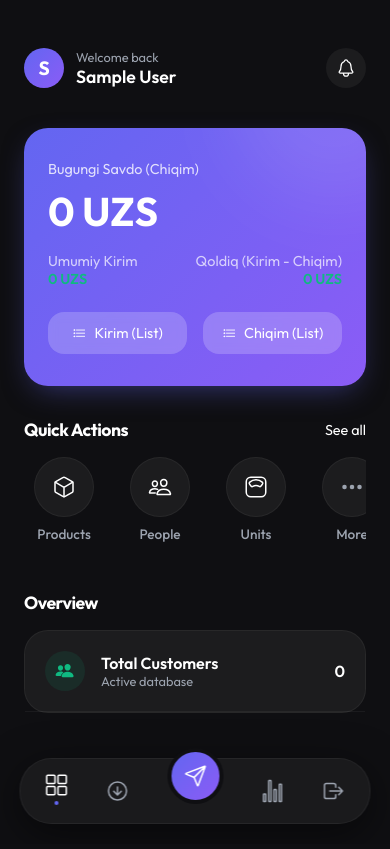
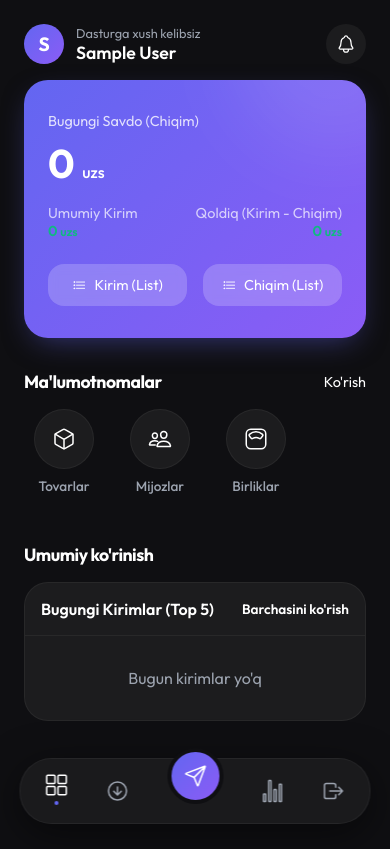
Before and after one commit to bekmuxtorov/mobile-app-for-sale-with-appsheet, a Django app: page / in a window 390 px wide. Before the commit the page ends 824 px from the top, so only its background shows below. Run offline with Django 5.2, Linux system fonts and the light colour scheme; the visitor is signed in with stand-in values (Sample User, id 1); data that the repository does not hold is empty; some libraries are stand-ins or nearby versions.

Commit message:
feat: Set up initial mobile sales application with base templates, user/product management, and core configuration.

```diff
--- a/config/settings.py
+++ b/config/settings.py
@@ -25,7 +25,7 @@ SECRET_KEY = 'django-insecure-$d5+0)hdjs=5r(%fb8d&@o25loimh(_3tt@_w^zqdx(s4el^a5
 # SECURITY WARNING: don't run with debug turned on in production!
 DEBUG = True
 
-ALLOWED_HOSTS = ["javlonsavdo.pythonanywhere.com"]
+ALLOWED_HOSTS = ["javlonsavdo.pythonanywhere.com", "localhost"]
 
 
 # Application definition
--- a/templates/base.html
+++ b/templates/base.html
@@ -1,5 +1,6 @@
 <!DOCTYPE html>
 <html lang="uz">
+
 <head>
     <meta charset="UTF-8">
     <meta name="viewport" content="width=device-width, initial-scale=1.0, maximum-scale=1.0, user-scalable=no">
@@ -7,7 +8,9 @@
     <!-- Google Fonts: Outfit for that modern tech feel, Inter as fallback -->
     <link rel="preconnect" href="https://fonts.googleapis.com">
     <link rel="preconnect" href="https://fonts.gstatic.com" crossorigin>
-    <link href="https://fonts.googleapis.com/css2?family=Outfit:wght@300;400;500;600;700&family=Inter:wght@400;500;600&display=swap" rel="stylesheet">
+    <link
+        href="https://fonts.googleapis.com/css2?family=Outfit:wght@300;400;500;600;700&family=Inter:wght@400;500;600&display=swap"
+        rel="stylesheet">
 
     <!-- Flatpickr for 24h Date Picking -->
     <link rel="stylesheet" href="https://cdn.jsdelivr.net/npm/flatpickr/dist/flatpickr.min.css">
@@ -25,9 +28,12 @@
     <style>
         :root {
             /* Dark Theme Colors */
-            --bg-color: #0F0F12;      /* Deep Black/Grey */
-            --card-bg: #1C1C1E;       /* Lighter Grey for cards */
-            --primary-gradient: linear-gradient(135deg, #6366F1 0%, #8B5CF6 100%); /* Indigo to Purple */
+            --bg-color: #0F0F12;
+            /* Deep Black/Grey */
+            --card-bg: #1C1C1E;
+            /* Lighter Grey for cards */
+            --primary-gradient: linear-gradient(135deg, #6366F1 0%, #8B5CF6 100%);
+            /* Indigo to Purple */
             --text-main: #FFFFFF;
             --text-secondary: #9CA3AF;
             --border-color: #2D2D30;
@@ -46,37 +52,46 @@
             background-color: var(--input-bg);
             border: 1px solid transparent;
             border-radius: var(--radius-lg);
-            height: 50px; /* Match form-control height */
+            height: 50px;
+            /* Match form-control height */
             display: flex;
             align-items: center;
         }
+
         .select2-container--default .select2-selection--single .select2-selection__rendered {
             color: white;
             padding-left: 1rem;
             line-height: normal;
         }
+
         .select2-container--default .select2-selection--single .select2-selection__arrow {
             height: 48px;
             right: 10px;
         }
+
         .select2-dropdown {
             background-color: var(--card-bg);
             border: 1px solid var(--border-color);
             border-radius: var(--radius-lg);
         }
+
         .select2-container--default .select2-search--dropdown .select2-search__field {
             background-color: var(--input-bg);
             color: white;
             border: 1px solid var(--border-color);
             border-radius: var(--radius-md);
         }
+
         .select2-container--default .select2-results__option--highlighted.select2-results__option--selectable {
-            background-color: #6366F1; /* Primary color */
+            background-color: #6366F1;
+            /* Primary color */
             color: white;
         }
+
         .select2-container--default .select2-results__option--selected {
             background-color: rgba(99, 102, 241, 0.2);
         }
+
         .select2-results__option {
             color: white;
         }
@@ -87,6 +102,7 @@
             border-collapse: collapse;
             font-size: 0.9rem;
         }
+
         .table-minimal th {
             text-align: left;
             padding: 1rem;
@@ -94,14 +110,17 @@
             font-weight: 500;
             border-bottom: 2px solid var(--border-color);
         }
+
         .table-minimal td {
             padding: 1rem;
-            border-bottom: 1px solid rgba(255,255,255,0.05);
+            border-bottom: 1px solid rgba(255, 255, 255, 0.05);
             color: var(--text-main);
         }
+
         .table-minimal tr:last-child td {
             border-bottom: none;
         }
+
         .table-container {
             background: var(--card-bg);
             border-radius: var(--radius-lg);
@@ -123,13 +142,15 @@
             min-height: 100vh;
             display: flex;
             flex-direction: column;
-            padding-bottom: 80px; /* Space for bottom nav */
+            padding-bottom: 80px;
+            /* Space for bottom nav */
         }
 
         /* Container */
         .container {
             width: 100%;
-            max-width: 480px; /* Strict mobile width */
+            max-width: 480px;
+            /* Strict mobile width */
             margin: 0 auto;
             padding: var(--container-padding);
             flex: 1;
@@ -140,7 +161,6 @@
             display: flex;
             justify-content: space-between;
             align-items: center;
-            padding: 1.5rem 0;
             margin-bottom: 1rem;
         }
 
@@ -276,9 +296,20 @@
         }
 
         /* Typography */
-        h1, h2, h3 { font-weight: 700; letter-spacing: -0.5px; }
-        .text-center { text-align: center; }
-        .text-muted { color: var(--text-secondary); }
+        h1,
+        h2,
+        h3 {
+            font-weight: 700;
+            letter-spacing: -0.5px;
+        }
+
+        .text-center {
+            text-align: center;
+        }
+
+        .text-muted {
+            color: var(--text-secondary);
+        }
 
         /* Bottom Nav */
         .bottom-nav {
@@ -295,9 +326,9 @@
             display: flex;
             justify-content: space-between;
             align-items: center;
-            box-shadow: 0 10px 40px rgba(0,0,0,0.5);
+            box-shadow: 0 10px 40px rgba(0, 0, 0, 0.5);
             z-index: 100;
-            border: 1px solid rgba(255,255,255,0.05);
+            border: 1px solid rgba(255, 255, 255, 0.05);
         }
 
         .nav-item {
@@ -335,7 +366,10 @@
             -ms-overflow-style: none;
             scrollbar-width: none;
         }
-        .action-grid::-webkit-scrollbar { display: none; }
+
+        .action-grid::-webkit-scrollbar {
+            display: none;
+        }
 
         .action-btn {
             min-width: 80px;
@@ -356,7 +390,7 @@
             justify-content: center;
             font-size: 1.5rem;
             color: white;
-            border: 1px solid rgba(255,255,255,0.05);
+            border: 1px solid rgba(255, 255, 255, 0.05);
             transition: 0.2s;
         }
 
@@ -370,9 +404,9 @@
             color: var(--text-secondary);
             font-weight: 500;
         }
-
     </style>
 </head>
+
 <body>
 
     <div class="container">
@@ -383,7 +417,7 @@
                     {{ user.full_name|first|upper }}
                 </div>
                 <div>
-                    <div style="font-size: 0.8rem; color: var(--text-secondary);">Welcome back</div>
+                    <div style="font-size: 0.8rem; color: var(--text-secondary);">Dasturga xush kelibsiz</div>
                     <div class="user-name">{{ user.full_name }}</div>
                 </div>
             </div>
@@ -400,22 +434,26 @@
     {% if user.is_authenticated %}
     <div class="bottom-nav">
         <!-- Dashboard -->
-        <a href="{% url 'dashboard' %}" class="nav-item {% if request.resolver_match.url_name == 'dashboard' %}active{% endif %}">
+        <a href="{% url 'dashboard' %}"
+            class="nav-item {% if request.resolver_match.url_name == 'dashboard' %}active{% endif %}">
             <ion-icon name="grid-outline"></ion-icon>
         </a>
 
         <!-- Action Menu (Kirim/Chiqim) -->
-        <a href="{% url 'input_list' %}" class="nav-item {% if 'input' in request.resolver_match.url_name %}active{% endif %}">
+        <a href="{% url 'input_list' %}"
+            class="nav-item {% if 'input' in request.resolver_match.url_name %}active{% endif %}">
             <ion-icon name="arrow-down-circle-outline"></ion-icon>
         </a>
 
         <!-- Center Action (Add Sales - Main) -->
-        <a href="{% url 'output_list' %}" class="nav-item" style="background:var(--primary-gradient); padding: 12px; border-radius: 50%; color: white; margin-top: -30px; border: 4px solid var(--bg-color); {% if 'output' in request.resolver_match.url_name %}box-shadow: 0 0 0 2px var(--primary-color);{% endif %}">
+        <a href="{% url 'output_list' %}" class="nav-item"
+            style="background:var(--primary-gradient); padding: 12px; border-radius: 50%; color: white; margin-top: -30px; border: 4px solid var(--bg-color); {% if 'output' in request.resolver_match.url_name %}box-shadow: 0 0 0 2px var(--primary-color);{% endif %}">
             <ion-icon name="paper-plane-outline"></ion-icon>
         </a>
 
         <!-- Reports -->
-        <a href="{% url 'customer_sales_report' %}" class="nav-item {% if 'report' in request.resolver_match.url_name %}active{% endif %}">
+        <a href="{% url 'customer_sales_report' %}"
+            class="nav-item {% if 'report' in request.resolver_match.url_name %}active{% endif %}">
             <ion-icon name="stats-chart-outline"></ion-icon>
         </a>
 
@@ -430,7 +468,7 @@
     {% endif %}
 
     <script>
-        $(document).ready(function() {
+        $(document).ready(function () {
             // Apply Select2 to all select elements
             $('select').select2({
                 width: '100%',
@@ -441,4 +479,5 @@
     </script>
 
 </body>
+
 </html>
--- a/templates/dashboard.html
+++ b/templates/dashboard.html
@@ -8,16 +8,19 @@
 <!-- Hero Card: Total Balance / KPI -->
 <div class="hero-card">
     <div style="font-size: 0.9rem; opacity: 0.8; margin-bottom: 0.5rem;">Bugungi Savdo (Chiqim)</div>
-    <div style="font-size: 2.5rem; font-weight: 700;">{{ today_output|default:0|intcomma }} UZS</div>
+    <div style="font-size: 2.5rem; font-weight: 700;">{{ today_output|default:0|intcomma }} <span
+            style="font-size: 1rem; font-weight: 500;">uzs</span></div>
 
     <div style="display: flex; justify-content: space-between; margin-top: 1rem; font-size: 0.9rem;">
         <div>
             <div style="opacity: 0.7;">Umumiy Kirim</div>
-            <div style="font-weight: 600; color: #10B981;">{{ total_input|default:0|intcomma }} UZS</div>
+            <div style="font-weight: 600; color: #10B981;">{{ total_input|default:0|intcomma }} <span
+                    style="font-size: 0.75rem;">uzs</span></div>
         </div>
         <div style="text-align: right;">
             <div style="opacity: 0.7;">Qoldiq (Kirim - Chiqim)</div>
-            <div style="font-weight: 600; color: #10B981;">{{ general_diff|default:0|intcomma }} UZS</div>
+            <div style="font-weight: 600; color: #10B981;">{{ general_diff|default:0|intcomma }} <span
+                    style="font-size: 0.75rem;">uzs</span></div>
         </div>
     </div>
 
@@ -35,8 +38,8 @@
 
 <!-- Quick Actions Grid (Horizontal Scroll) -->
 <div style="display: flex; justify-content: space-between; align-items: center; margin-bottom: 1rem;">
-    <h3 style="font-size: 1.1rem;">Quick Actions</h3>
-    <a href="#" style="font-size: 0.9rem; color: var(--primary-color); text-decoration: none;">See all</a>
+    <h3 style="font-size: 1.1rem;">Ma'lumotnomalar</h3>
+    <a href="#" style="font-size: 0.9rem; color: var(--primary-color); text-decoration: none;">Ko'rish</a>
 </div>
 
 <div class="action-grid">
@@ -44,49 +47,53 @@
         <div class="action-icon-box">
             <ion-icon name="cube-outline"></ion-icon>
         </div>
-        <span class="action-label">Products</span>
+        <span class="action-label">Tovarlar</span>
     </a>
 
     <a href="{% url 'customer_list' %}" class="action-btn">
         <div class="action-icon-box">
             <ion-icon name="people-outline"></ion-icon>
         </div>
-        <span class="action-label">People</span>
+        <span class="action-label">Mijozlar</span>
     </a>
 
     <a href="{% url 'unit_list' %}" class="action-btn">
         <div class="action-icon-box">
             <ion-icon name="scale-outline"></ion-icon>
         </div>
-        <span class="action-label">Units</span>
-    </a>
-
-    <!-- Duplicate for scroll effect demo -->
-    <a href="#" class="action-btn">
-        <div class="action-icon-box" style="color: var(--text-secondary);">
-            <ion-icon name="ellipsis-horizontal"></ion-icon>
-        </div>
-        <span class="action-label">More</span>
+        <span class="action-label">Birliklar</span>
     </a>
 </div>
 
 <!-- Recent Transactions / Stats -->
-<h3 style="font-size: 1.1rem; margin-bottom: 1rem;">Overview</h3>
+<h3 style="font-size: 1.1rem; margin-bottom: 1rem;">Umumiy ko'rinish</h3>
 
 <div class="card" style="padding: 0;">
     <div
-        style="padding: 1.25rem; border-bottom: 1px solid rgba(255,255,255,0.05); display: flex; align-items: center; justify-content: space-between;">
-        <div style="display: flex; align-items: center; gap: 1rem;">
-            <div
-                style="width: 40px; height: 40px; background: rgba(16, 185, 129, 0.1); color: var(--success-color); border-radius: 50%; display: flex; align-items: center; justify-content: center; font-size: 1.2rem;">
-                <ion-icon name="people"></ion-icon>
-            </div>
-            <div>
-                <div style="font-weight: 600;">Total Customers</div>
-                <div style="font-size: 0.8rem; color: var(--text-secondary);">Active database</div>
+        style="padding: 1rem; border-bottom: 1px solid rgba(255,255,255,0.05); font-weight: 600; display: flex; justify-content: space-between; align-items: center;">
+        <span>Bugungi Kirimlar (Top 5)</span>
+        <a href="{% url 'product_sales_report' %}"
+            style="font-size: 0.85rem; color: var(--primary-color); text-decoration: none;">Barchasini ko'rish</a>
+    </div>
+
+    {% for product in top_products %}
+    <div
+        style="padding: 1rem; border-bottom: 1px solid rgba(255,255,255,0.05); display: flex; align-items: center; gap: 1rem;">
+        <div
+            style="width: 40px; height: 40px; background: rgba(99, 102, 241, 0.1); color: #6366F1; border-radius: 12px; display: flex; align-items: center; justify-content: center;">
+            <ion-icon name="cube-outline"></ion-icon>
+        </div>
+        <div style="flex: 1; display: flex; justify-content: space-between; align-items: center;">
+            <div style="font-weight: 600;">{{ product.name }}</div>
+            <div style="font-size: 0.8rem; color: var(--text-secondary);">
+                Omborda: {{ product.stock_quantity }} {{product.unit.name|default:"" }}
             </div>
         </div>
-        <div style="font-weight: 600;">{{ customer_count }}</div>
     </div>
+    {% empty %}
+    <div style="padding: 2rem; text-align: center; color: var(--text-secondary);">
+        Bugun kirimlar yo'q
+    </div>
+    {% endfor %}
 </div>
 {% endblock %}
--- a/users/views.py
+++ b/users/views.py
@@ -6,6 +6,7 @@ from django.utils import timezone
 from .models import Customer
 from .forms import CustomerForm
 from warehouse.models import Input
+from products.models import Product
 from orders.models import Output
 
 
@@ -26,10 +27,17 @@ def dashboard(request):
     total_input = Input.objects.aggregate(Sum('summa'))['summa__sum'] or 0
     total_output = Output.objects.aggregate(Sum('summa'))['summa__sum'] or 0
 
+    # Products with inputs today
+    today_input_products = Input.objects.filter(
+        created_at__date=today).values_list('product_id', flat=True).distinct()
+    top_products = Product.objects.filter(
+        id__in=today_input_products).order_by('-stock_quantity')[:5]
+
     context = {
         'customer_count': Customer.objects.count(),
         'today_output': today_output,
         'total_input': total_input,
+        'top_products': top_products,
     }
     return render(request, 'dashboard.html', context)
 
```
Also changed, not shown: create_test_data.py (added, +109 -0 lines), products/views.py (+11 -1 lines), templates/products/add_product.html (added, +55 -0 lines), templates/products/add_unit.html (added, +32 -0 lines), templates/products/product_detail.html (+3 -6 lines), templates/products/product_list.html (+5 -9 lines), templates/users/add_customer.html (added, +42 -0 lines).
